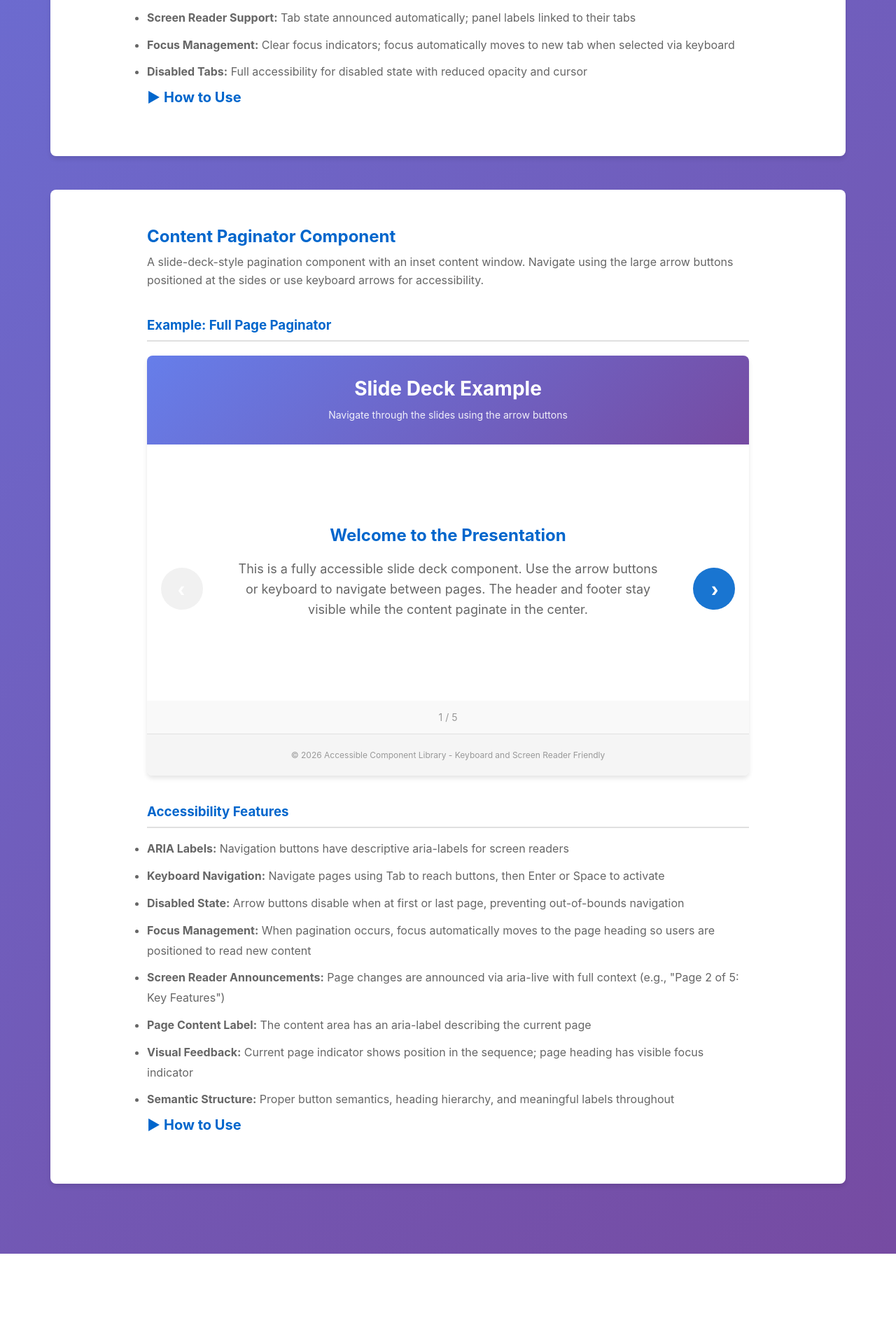
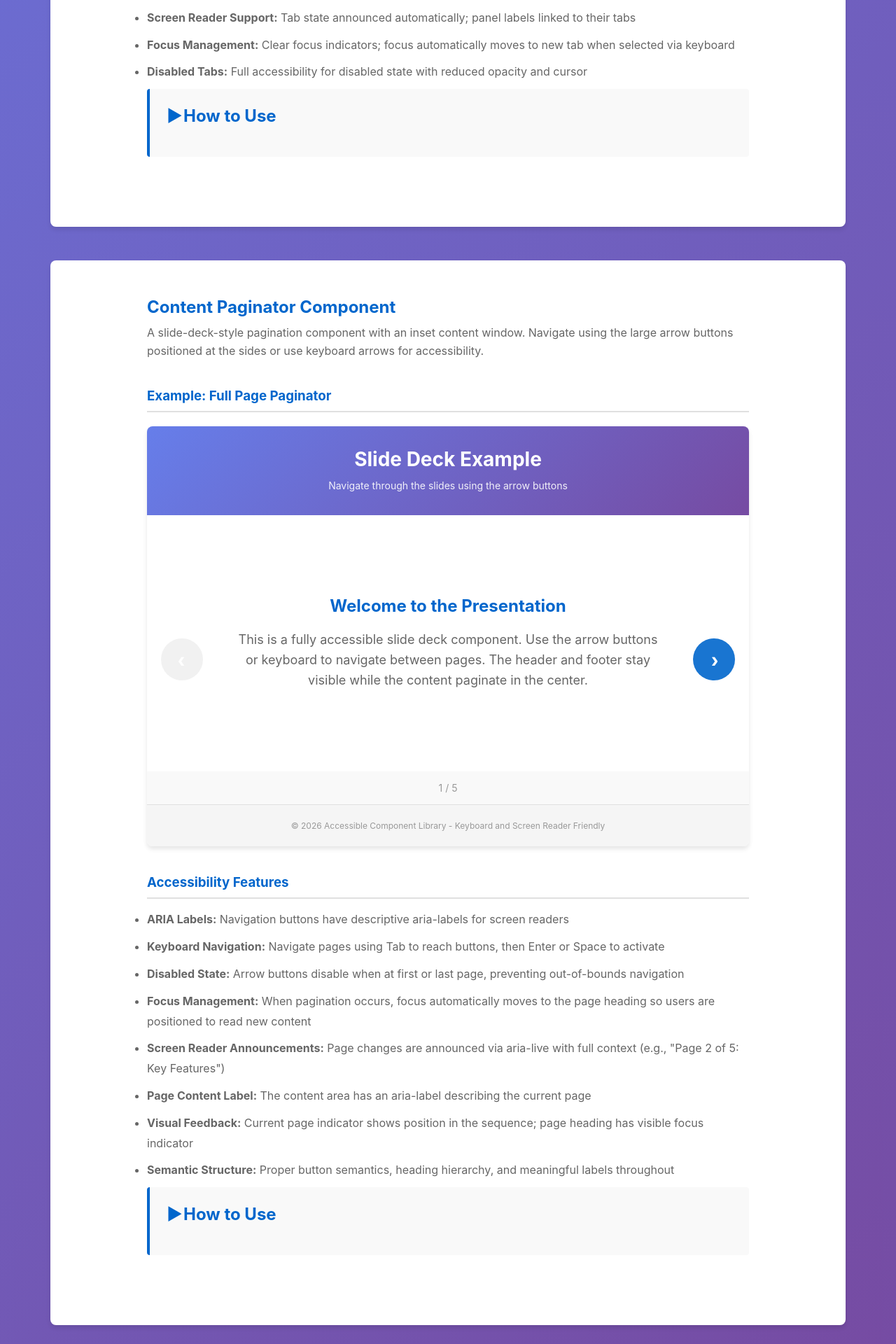
Before and after one commit to danielwestfall-pixel/SR_Testers, a Vue app: page / in a window 1280 px wide. Shown: the part 1880-3800 px from the top of the page at 70% size. Before the commit the page ends 3671 px from the top, so only its background shows below. Built offline with nearby package versions, Linux system fonts and the light colour scheme.

Commit message:
refactor: Consolidate shared CSS to App.vue, remove duplicates from demo files

```diff
--- a/src/App.vue
+++ b/src/App.vue
@@ -13,4 +13,130 @@ import DemoPage from './demo/DemoPage.vue'
   width: 100%;
   height: 100%;
 }
+
+/* Shared Demo Styles */
+.demo-section {
+  margin-bottom: 3rem;
+  padding: 1.5rem;
+  background-color: #f9f9f9;
+  border-left: 4px solid #0066cc;
+  border-radius: 4px;
+}
+
+.demo-section ul {
+  list-style-position: inside;
+  line-height: 1.8;
+  color: #666;
+}
+
+.demo-section li {
+  margin-bottom: 0.5rem;
+}
+
+.demo-section strong {
+  color: #333;
+}
+
+.section-toggle {
+  background: none;
+  border: none;
+  cursor: pointer;
+  padding: 0;
+  font: inherit;
+  font-size: 24px;
+  font-weight: bold;
+  color: #0066cc;
+  text-align: left;
+  display: flex;
+  align-items: center;
+  gap: 8px;
+  margin-bottom: 20px;
+}
+
+.section-toggle:hover {
+  text-decoration: underline;
+}
+
+.section-toggle:focus-visible {
+  outline: 2px solid #0066cc;
+  outline-offset: 4px;
+  border-radius: 4px;
+}
+
+.toggle-icon {
+  display: inline-block;
+  width: 16px;
+  text-align: center;
+  transition: transform 0.2s ease;
+}
+
+.collapsible-content {
+  animation: slideDown 0.3s ease;
+}
+
+@keyframes slideDown {
+  from {
+    opacity: 0;
+    max-height: 0;
+  }
+  to {
+    opacity: 1;
+    max-height: 2000px;
+  }
+}
+
+.code-block {
+  background-color: #2d2d2d;
+  color: #f8f8f2;
+  padding: 1rem;
+  border-radius: 4px;
+  overflow-x: auto;
+  margin: 1rem 0;
+  font-family: 'Courier New', monospace;
+  font-size: 0.9rem;
+  line-height: 1.5;
+}
+
+.code-block pre {
+  margin: 0;
+  font-family: inherit;
+}
+
+.code-block code {
+  color: #f8f8f2;
+}
+
+.props-table {
+  width: 100%;
+  border-collapse: collapse;
+  margin: 1rem 0;
+  background-color: white;
+}
+
+.props-table th,
+.props-table td {
+  padding: 0.75rem;
+  text-align: left;
+  border-bottom: 1px solid #ddd;
+  color: #333;
+}
+
+.props-table th {
+  background-color: #f0f8ff;
+  color: #0066cc;
+  font-weight: 600;
+}
+
+.props-table tr:hover {
+  background-color: #f9f9f9;
+}
+
+.props-table code {
+  background-color: #f0f8ff;
+  padding: 0.2rem 0.4rem;
+  border-radius: 2px;
+  color: #0066cc;
+  font-family: 'Courier New', monospace;
+  font-size: 0.9em;
+}
 </style>
--- a/src/demo/ClickToRevealButtonDemo.vue
+++ b/src/demo/ClickToRevealButtonDemo.vue
@@ -198,129 +198,4 @@ h3 {
   margin-top: 1.5rem;
   margin-bottom: 0.75rem;
 }
-
-.code-block {
-  background-color: #2d2d2d;
-  color: #f8f8f2;
-  padding: 1rem;
-  border-radius: 4px;
-  overflow-x: auto;
-  margin: 1rem 0;
-  font-family: 'Courier New', monospace;
-  font-size: 0.9rem;
-  line-height: 1.5;
-}
-
-.code-block pre {
-  margin: 0;
-  font-family: inherit;
-}
-
-.code-block code {
-  color: #f8f8f2;
-}
-
-.props-table {
-  width: 100%;
-  border-collapse: collapse;
-  margin: 1rem 0;
-  background-color: white;
-}
-
-.props-table th,
-.props-table td {
-  padding: 0.75rem;
-  text-align: left;
-  border-bottom: 1px solid #ddd;
-  color: #333;
-}
-
-.props-table th {
-  background-color: #f0f8ff;
-  color: #0066cc;
-  font-weight: 600;
-}
-
-.props-table tr:hover {
-  background-color: #f9f9f9;
-}
-
-.props-table code {
-  background-color: #f0f8ff;
-  padding: 0.2rem 0.4rem;
-  border-radius: 2px;
-  color: #0066cc;
-  font-family: 'Courier New', monospace;
-  font-size: 0.9em;
-}
-
-.demo-section {
-  margin-bottom: 3rem;
-  padding: 1.5rem;
-  background-color: #f9f9f9;
-  border-left: 4px solid #0066cc;
-  border-radius: 4px;
-}
-
-.section-toggle {
-  background: none;
-  border: none;
-  cursor: pointer;
-  padding: 0;
-  font: inherit;
-  font-size: 24px;
-  font-weight: bold;
-  color: #0066cc;
-  text-align: left;
-  display: flex;
-  align-items: center;
-  gap: 8px;
-  margin-bottom: 20px;
-}
-
-.section-toggle:hover {
-  text-decoration: underline;
-}
-
-.section-toggle:focus-visible {
-  outline: 2px solid #0066cc;
-  outline-offset: 4px;
-  border-radius: 4px;
-}
-
-.toggle-icon {
-  display: inline-block;
-  width: 16px;
-  text-align: center;
-  transition: transform 0.2s ease;
-}
-
-.collapsible-content {
-  animation: slideDown 0.3s ease;
-}
-
-@keyframes slideDown {
-  from {
-    opacity: 0;
-    max-height: 0;
-  }
-  to {
-    opacity: 1;
-    max-height: 2000px;
-  }
-}
-
-.demo-section ul {
-  list-style-position: inside;
-  line-height: 1.8;
-  color: #666;
-}
-
-.demo-section li {
-  margin-bottom: 0.5rem;
-}
-
-.demo-section strong {
-  color: #333;
-}
 </style>
--- a/src/demo/ContentPaginatorDemo.vue
+++ b/src/demo/ContentPaginatorDemo.vue
@@ -385,105 +385,4 @@ li {
   color: #999;
   font-size: 12px;
 }
-
-/* Code block styling */
-.code-block {
-  background-color: #2d2d2d;
-  color: #f8f8f2;
-  padding: 15px;
-  border-radius: 4px;
-  overflow-x: auto;
-  margin: 10px 0;
-}
-
-.code-block pre {
-  margin: 0;
-  font-family: 'Courier New', monospace;
-  font-size: 13px;
-  line-height: 1.5;
-}
-
-.code-block code {
-  color: #f8f8f2;
-}
-
-/* Props table styling */
-.section-toggle {
-  background: none;
-  border: none;
-  cursor: pointer;
-  padding: 0;
-  font: inherit;
-  font-size: 20px;
-  font-weight: bold;
-  color: #0066cc;
-  text-align: left;
-  display: flex;
-  align-items: center;
-  gap: 8px;
-  margin-bottom: 20px;
-}
-
-.section-toggle:hover {
-  text-decoration: underline;
-}
-
-.section-toggle:focus-visible {
-  outline: 2px solid #0066cc;
-  outline-offset: 4px;
-  border-radius: 4px;
-}
-
-.toggle-icon {
-  display: inline-block;
-  width: 16px;
-  text-align: center;
-  transition: transform 0.2s ease;
-}
-
-.collapsible-content {
-  animation: slideDown 0.3s ease;
-}
-
-@keyframes slideDown {
-  from {
-    opacity: 0;
-    max-height: 0;
-  }
-  to {
-    opacity: 1;
-    max-height: 2000px;
-  }
-}
-
-.props-table {
-  width: 100%;
-  border-collapse: collapse;
-  margin: 15px 0;
-  border: 1px solid #e0e0e0;
-}
-
-.props-table thead {
-  background-color: #0066cc;
-  color: white;
-}
-
-.props-table th,
-.props-table td {
-  padding: 12px;
-  text-align: left;
-  border-bottom: 1px solid #e0e0e0;
-}
-
-.props-table tbody tr:hover {
-  background-color: #f5f5f5;
-}
-
-.props-table code {
-  background-color: #f5f5f5;
-  padding: 2px 6px;
-  border-radius: 3px;
-  font-family: 'Courier New', monospace;
-  color: #666;
-}
 </style>
--- a/src/demo/TabsDemo.vue
+++ b/src/demo/TabsDemo.vue
@@ -397,107 +397,6 @@ li {
   order: 1;
 }
 
-/* Code block styling */
-.code-block {
-  background-color: #2d2d2d;
-  color: #f8f8f2;
-  padding: 15px;
-  border-radius: 4px;
-  overflow-x: auto;
-  margin: 10px 0;
-}
-
-.code-block pre {
-  margin: 0;
-  font-family: 'Courier New', monospace;
-  font-size: 13px;
-  line-height: 1.5;
-}
-
-.code-block code {
-  color: #f8f8f2;
-}
-
-/* Props table styling */
-.section-toggle {
-  background: none;
-  border: none;
-  cursor: pointer;
-  padding: 0;
-  font: inherit;
-  font-size: 20px;
-  font-weight: bold;
-  color: #0066cc;
-  text-align: left;
-  display: flex;
-  align-items: center;
-  gap: 8px;
-  margin-bottom: 20px;
-}
-
-.section-toggle:hover {
-  text-decoration: underline;
-}
-
-.section-toggle:focus-visible {
-  outline: 2px solid #0066cc;
-  outline-offset: 4px;
-  border-radius: 4px;
-}
-
-.toggle-icon {
-  display: inline-block;
-  width: 16px;
-  text-align: center;
-  transition: transform 0.2s ease;
-}
-
-.collapsible-content {
-  animation: slideDown 0.3s ease;
-}
-
-@keyframes slideDown {
-  from {
-    opacity: 0;
-    max-height: 0;
-  }
-  to {
-    opacity: 1;
-    max-height: 2000px;
-  }
-}
-
-.props-table {
-  width: 100%;
-  border-collapse: collapse;
-  margin: 15px 0;
-  border: 1px solid #e0e0e0;
-}
-
-.props-table thead {
-  background-color: #0066cc;
-  color: white;
-}
-
-.props-table th,
-.props-table td {
-  padding: 12px;
-  text-align: left;
-  border-bottom: 1px solid #e0e0e0;
-}
-
-.props-table tbody tr:hover {
-  background-color: #f5f5f5;
-}
-
-.props-table code {
-  background-color: #f5f5f5;
-  padding: 2px 6px;
-  border-radius: 3px;
-  font-family: 'Courier New', monospace;
-  color: #666;
-}
-
 /* Interactive content in tabs */
 .tab-content-interactive {
   padding: 20px;
@@ -598,4 +497,12 @@ li {
   outline: 2px solid #0066cc;
   outline-offset: 2px;
 }
+
+.demo-section {
+  margin-bottom: 3rem;
+  padding: 1.5rem;
+  background-color: #f9f9f9;
+  border-left: 4px solid #0066cc;
+  border-radius: 4px;
+}
 </style>
```
